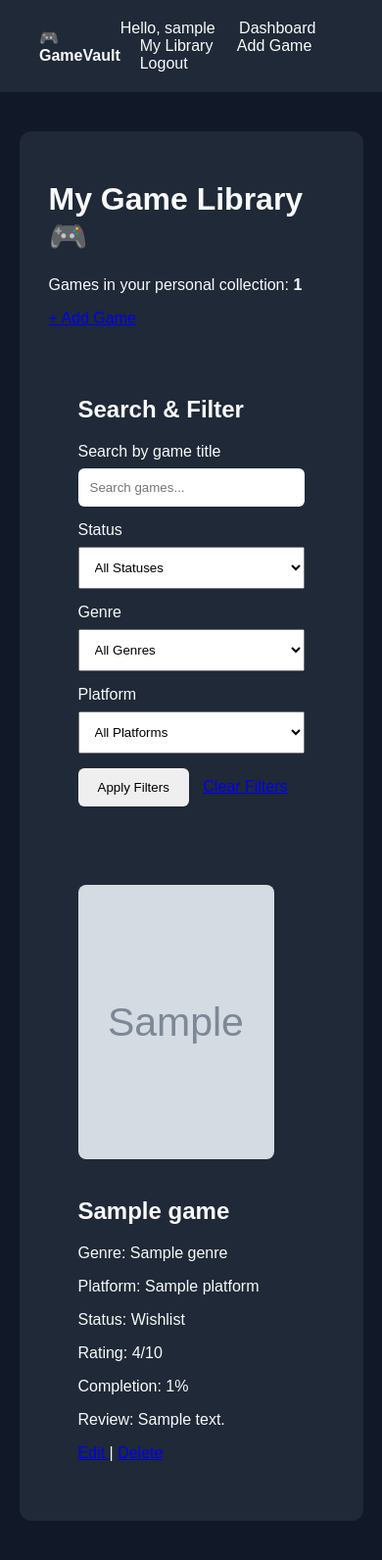
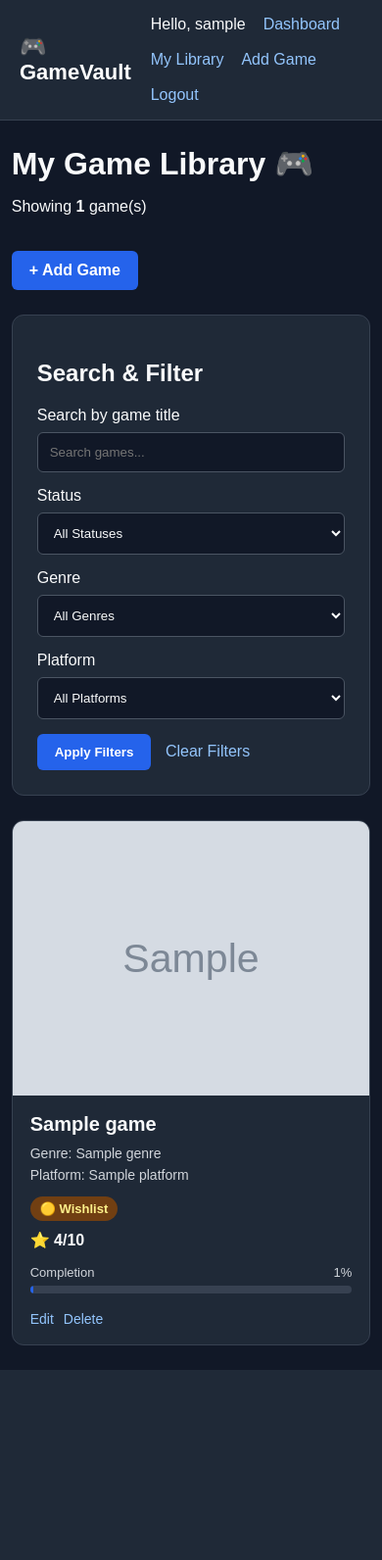
Before and after one commit to MahinChowdhury25/GamerVault, a Django app: page /library/ in a window 390 px wide. Shown: the whole page at 98% size. After the commit the page ends 1398 px from the top, so only its background shows below. Run offline with Django 5.2, Linux system fonts and the light colour scheme; a user stored in the database is signed in; tables that the repository leaves empty hold one stand-in row (values such as "Sample post"); grey boxes marked "Sample" are stand-in pictures.

Commit message:
Add responsive game card layout

```diff
--- a/games/templates/games/base.html
+++ b/games/templates/games/base.html
@@ -18,52 +18,248 @@
             color: #f9fafb;
         }
 
+        a {
+            color: #93c5fd;
+            text-decoration: none;
+        }
+
+        a:hover {
+            text-decoration: underline;
+        }
+
         nav {
             display: flex;
             justify-content: space-between;
             align-items: center;
-            padding: 20px 40px;
+            gap: 20px;
+            padding: 18px 40px;
             background: #1f2937;
+            border-bottom: 1px solid #374151;
         }
 
-        nav a {
-            color: #f9fafb;
-            text-decoration: none;
-            margin-left: 20px;
+        .nav-brand {
+            font-size: 22px;
+            font-weight: bold;
+            color: #ffffff;
+        }
+
+        .nav-links {
+            display: flex;
+            align-items: center;
+            gap: 18px;
+            flex-wrap: wrap;
         }
 
         .container {
-            width: min(1100px, 90%);
+            width: min(1200px, 92%);
             margin: 40px auto;
         }
 
         .card {
             background: #1f2937;
-            padding: 30px;
+            padding: 25px;
             border-radius: 12px;
+            border: 1px solid #374151;
         }
 
-        input {
+        input,
+        select,
+        textarea {
             width: 100%;
             padding: 12px;
             margin-top: 8px;
             margin-bottom: 15px;
-            border: none;
+            border: 1px solid #4b5563;
             border-radius: 6px;
+            background: #111827;
+            color: #f9fafb;
         }
 
         button {
-            padding: 12px 20px;
+            padding: 11px 18px;
             border: none;
             border-radius: 6px;
             cursor: pointer;
+            background: #2563eb;
+            color: white;
+            font-weight: bold;
+        }
+
+        button:hover {
+            background: #1d4ed8;
         }
 
         .message {
             padding: 12px;
             margin-bottom: 15px;
+            background: #14532d;
+            border: 1px solid #166534;
+            border-radius: 6px;
+        }
+
+        .page-header {
+            display: flex;
+            justify-content: space-between;
+            align-items: center;
+            gap: 20px;
+            margin-bottom: 25px;
+            flex-wrap: wrap;
+        }
+
+        .page-header h1 {
+            margin: 0;
+        }
+
+        .primary-link {
+            display: inline-block;
+            padding: 11px 18px;
+            background: #2563eb;
+            color: white;
+            border-radius: 6px;
+            font-weight: bold;
+        }
+
+        .primary-link:hover {
+            background: #1d4ed8;
+            text-decoration: none;
+        }
+
+        .game-grid {
+            display: grid;
+            grid-template-columns: repeat(auto-fill, minmax(240px, 1fr));
+            gap: 22px;
+            margin-top: 25px;
+        }
+
+        .game-card {
+            overflow: hidden;
+            background: #1f2937;
+            border: 1px solid #374151;
+            border-radius: 12px;
+        }
+
+        .game-cover {
+            width: 100%;
+            height: 320px;
+            object-fit: cover;
+            display: block;
+            background: #111827;
+        }
+
+        .game-cover-placeholder {
+            width: 100%;
+            height: 320px;
+            display: flex;
+            justify-content: center;
+            align-items: center;
+            background: #111827;
+            color: #6b7280;
+            font-size: 50px;
+        }
+
+        .game-info {
+            padding: 18px;
+        }
+
+        .game-title {
+            margin: 0 0 10px;
+            font-size: 20px;
+        }
+
+        .game-meta {
+            color: #d1d5db;
+            font-size: 14px;
+            margin: 6px 0;
+        }
+
+        .status-badge {
+            display: inline-block;
+            margin-top: 8px;
+            padding: 5px 10px;
+            border-radius: 999px;
+            font-size: 13px;
+            font-weight: bold;
+        }
+
+        .status-playing {
+            background: #1e3a8a;
+            color: #bfdbfe;
+        }
+
+        .status-completed {
+            background: #14532d;
+            color: #bbf7d0;
+        }
+
+        .status-wishlist {
+            background: #713f12;
+            color: #fef08a;
+        }
+
+        .status-dropped {
             background: #7f1d1d;
-            border-radius: 6px;
+            color: #fecaca;
+        }
+
+        .rating {
+            margin-top: 10px;
+            font-weight: bold;
+        }
+
+        .progress-container {
+            margin-top: 12px;
+        }
+
+        .progress-label {
+            display: flex;
+            justify-content: space-between;
+            font-size: 13px;
+            margin-bottom: 6px;
+            color: #d1d5db;
+        }
+
+        .progress-bar {
+            width: 100%;
+            height: 8px;
+            background: #374151;
+            border-radius: 999px;
+            overflow: hidden;
+        }
+
+        .progress-fill {
+            height: 100%;
+            background: #2563eb;
+            border-radius: 999px;
+        }
+
+        .game-actions {
+            display: flex;
+            gap: 10px;
+            margin-top: 18px;
+        }
+
+        .game-actions a {
+            font-size: 14px;
+        }
+
+        .filter-card {
+            margin-top: 20px;
+        }
+
+        @media (max-width: 700px) {
+            nav {
+                padding: 16px 20px;
+            }
+
+            .container {
+                width: 94%;
+                margin: 25px auto;
+            }
+
+            .game-cover,
+            .game-cover-placeholder {
+                height: 280px;
+            }
         }
     </style>
 </head>
@@ -71,17 +267,17 @@
 <body>
 
 <nav>
-    <div>
-        <strong>🎮 GameVault</strong>
-    </div>
+    <a href="{% url 'dashboard' %}" class="nav-brand">
+        🎮 GameVault
+    </a>
 
-    <div>
+    <div class="nav-links">
         {% if user.is_authenticated %}
-    <span>Hello, {{ user.username }}</span>
-    <a href="{% url 'dashboard' %}">Dashboard</a>
-    <a href="{% url 'library' %}">My Library</a>
-    <a href="{% url 'add_game' %}">Add Game</a>
-    <a href="{% url 'logout' %}">Logout</a>
+            <span>Hello, {{ user.username }}</span>
+            <a href="{% url 'dashboard' %}">Dashboard</a>
+            <a href="{% url 'library' %}">My Library</a>
+            <a href="{% url 'add_game' %}">Add Game</a>
+            <a href="{% url 'logout' %}">Logout</a>
         {% else %}
             <a href="{% url 'login' %}">Login</a>
             <a href="{% url 'register' %}">Register</a>
--- a/games/templates/games/library.html
+++ b/games/templates/games/library.html
@@ -4,23 +4,29 @@
 
 {% block content %}
 
-<div class="card">
+<div class="page-header">
 
+    <div>
         <h1>My Game Library 🎮</h1>
 
         <p>
-        Games in your personal collection:
-        <strong>{{ game_entries|length }}</strong>
+            {% if game_entries %}
+                Showing <strong>{{ game_entries|length }}</strong> game(s)
+            {% else %}
+                No games found
+            {% endif %}
         </p>
+    </div>
 
-    <p>
-        <a href="{% url 'add_game' %}">
+    <a href="{% url 'add_game' %}" class="primary-link">
         + Add Game
     </a>
-    </p>
+
+</div>
 
 <!-- Search and Filters -->
-    <div class="card" style="margin-top: 20px;">
+
+<div class="card filter-card">
 
     <h2>Search & Filter</h2>
 
@@ -42,11 +48,7 @@
             Status
         </label>
 
-            <select
-                id="status"
-                name="status"
-                style="width: 100%; padding: 12px; margin-top: 8px; margin-bottom: 15px;"
-            >
+        <select id="status" name="status">
             <option value="">
                 All Statuses
             </option>
@@ -84,11 +86,7 @@
             Genre
         </label>
 
-            <select
-                id="genre"
-                name="genre"
-                style="width: 100%; padding: 12px; margin-top: 8px; margin-bottom: 15px;"
-            >
+        <select id="genre" name="genre">
             <option value="">
                 All Genres
             </option>
@@ -103,18 +101,13 @@
                     {{ genre.name }}
                 </option>
             {% endfor %}
-
         </select>
 
         <label for="platform">
             Platform
         </label>
 
-            <select
-                id="platform"
-                name="platform"
-                style="width: 100%; padding: 12px; margin-top: 8px; margin-bottom: 15px;"
-            >
+        <select id="platform" name="platform">
             <option value="">
                 All Platforms
             </option>
@@ -129,7 +122,6 @@
                     {{ platform.name }}
                 </option>
             {% endfor %}
-
         </select>
 
         <button type="submit">
@@ -147,75 +139,105 @@
 
 </div>
 
-    <!-- Game List -->
+<!-- Game Cards -->
 
 {% if game_entries %}
 
+    <div class="game-grid">
+
         {% for entry in game_entries %}
 
-            <div class="card" style="margin-top: 20px;">
+            <div class="game-card">
 
                 {% if entry.game.cover_image %}
+
                     <img
                         src="{{ entry.game.cover_image.url }}"
                         alt="{{ entry.game.title }} cover"
-                        style="
-                            width: 200px;
-                            height: 280px;
-                            object-fit: cover;
-                            border-radius: 8px;
-                            margin-bottom: 15px;
-                        "
+                        class="game-cover"
                     >
+
+                {% else %}
+
+                    <div class="game-cover-placeholder">
+                        🎮
+                    </div>
+
                 {% endif %}
 
-                <h2>{{ entry.game.title }}</h2>
+                <div class="game-info">
+
+                    <h2 class="game-title">
+                        {{ entry.game.title }}
+                    </h2>
 
                     {% if entry.game.genre %}
-                    <p>
-                        Genre:
-                        {{ entry.game.genre.name }}
+                        <p class="game-meta">
+                            Genre: {{ entry.game.genre.name }}
                         </p>
                     {% endif %}
 
                     {% if entry.game.platform %}
-                    <p>
-                        Platform:
-                        {{ entry.game.platform.name }}
+                        <p class="game-meta">
+                            Platform: {{ entry.game.platform.name }}
                         </p>
                     {% endif %}
 
-                <p>
-                    Status:
-                    {{ entry.get_status_display }}
-                </p>
+                    {% if entry.status == "playing" %}
+
+                        <span class="status-badge status-playing">
+                            🔵 Playing
+                        </span>
+
+                    {% elif entry.status == "completed" %}
+
+                        <span class="status-badge status-completed">
+                            🟢 Completed
+                        </span>
+
+                    {% elif entry.status == "wishlist" %}
+
+                        <span class="status-badge status-wishlist">
+                            🟡 Wishlist
+                        </span>
+
+                    {% elif entry.status == "dropped" %}
+
+                        <span class="status-badge status-dropped">
+                            🔴 Dropped
+                        </span>
+
+                    {% endif %}
 
                     {% if entry.rating %}
-                    <p>
-                        Rating:
-                        {{ entry.rating }}/10
+                        <p class="rating">
+                            ⭐ {{ entry.rating }}/10
                         </p>
                     {% endif %}
 
-                <p>
-                    Completion:
-                    {{ entry.completion }}%
-                </p>
+                    <div class="progress-container">
 
-                {% if entry.review %}
-                    <p>
-                        Review:
-                        {{ entry.review }}
-                    </p>
-                {% endif %}
+                        <div class="progress-label">
+                            <span>Completion</span>
+                            <span>{{ entry.completion }}%</span>
+                        </div>
 
-                <div style="margin-top: 15px;">
+                        <div class="progress-bar">
+
+                            <div
+                                class="progress-fill"
+                                style="width: {{ entry.completion }}%;"
+                            ></div>
+
+                        </div>
+
+                    </div>
+
+                    <div class="game-actions">
 
                         <a href="{% url 'edit_game' entry.id %}">
                             Edit
                         </a>
-
-                    |
 
                         <a href="{% url 'delete_game' entry.id %}">
                             Delete
@@ -225,24 +247,28 @@
 
                 </div>
 
+            </div>
+
         {% endfor %}
+
+    </div>
 
 {% else %}
 
-        <div class="card" style="margin-top: 20px;">
+    <div class="card" style="margin-top: 25px;">
+
+        <h2>No games found</h2>
 
         <p>
-                No games were found.
+            Try changing your filters or add a new game to your library.
         </p>
 
-            <a href="{% url 'library' %}">
-                Clear Filters
+        <a href="{% url 'add_game' %}" class="primary-link">
+            + Add Game
         </a>
 
     </div>
 
 {% endif %}
 
-</div>
-
 {% endblock %}
```
Lines whose indentation alone changed are shown as unchanged.
